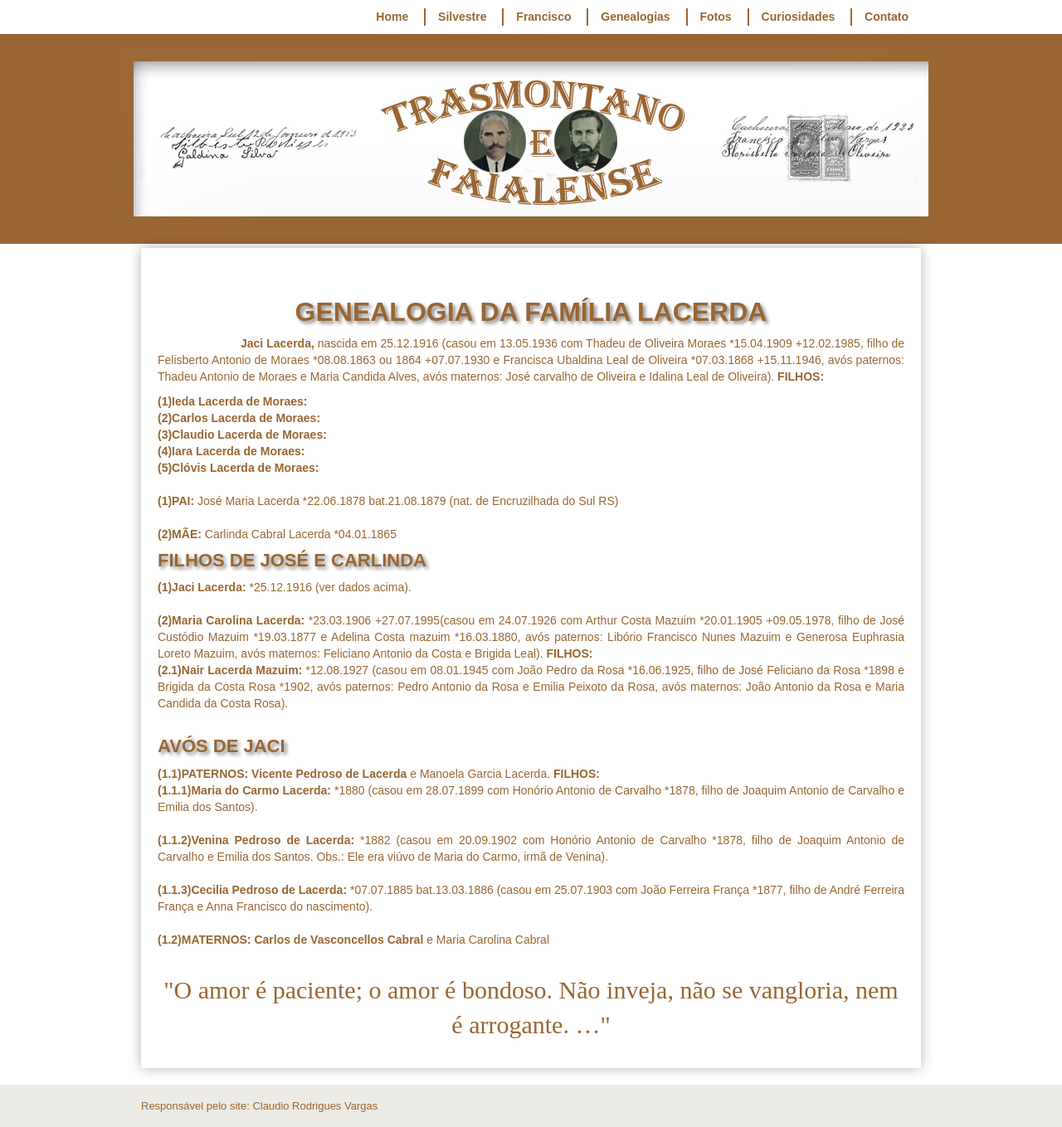
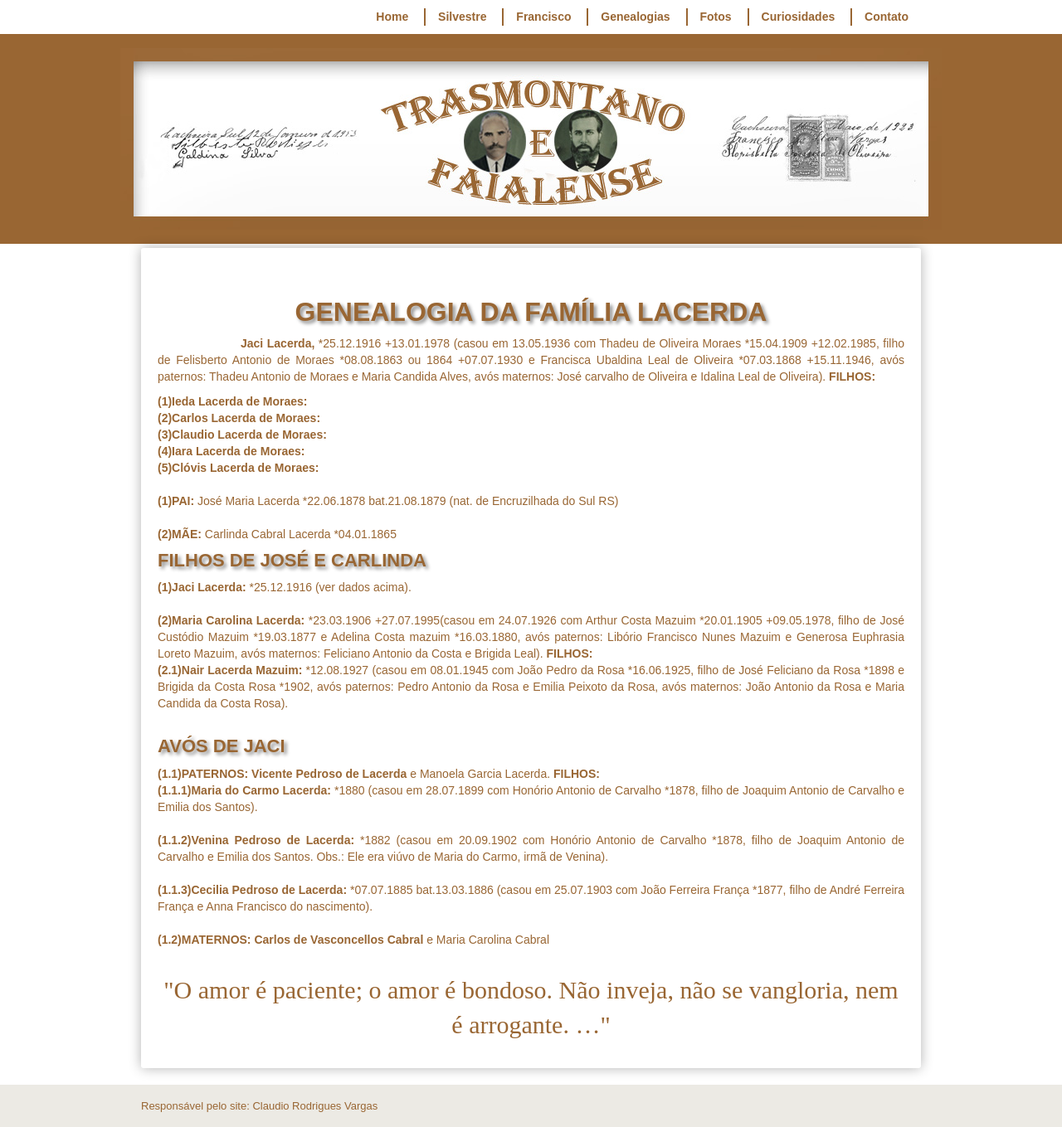
Before and after one commit to claudiovargas1955/claudiovargas1955.github.io, a Jekyll site: the page built from _pages/familia-lacerda.html, in a window 1280 px wide. Shown: the whole page at 83% size. Built offline with Jekyll 4.4.1, drawn with Linux system fonts in a browser that asks for light colours; some web fonts are replaced.

Commit message:
Update familia-lacerda.html

```diff
--- a/_pages/familia-lacerda.html
+++ b/_pages/familia-lacerda.html
@@ -95,10 +95,10 @@ details[open] summary {color:#996633;
 </style>
 
 <h1>GENEALOGIA DA FAMÍLIA LACERDA</h1>
-<b><p style="text-indent:100px";/>Jaci Lacerda, </b>nascida em 25.12.1916 (casou em 13.05.1936 com Thadeu de Oliveira Moraes *15.04.1909
-+12.02.1985, filho de Felisberto Antonio de Moraes *08.08.1863 ou 1864 +07.07.1930 e Francisca Ubaldina Leal de Oliveira *07.03.1868
-+15.11.1946, avós paternos: Thadeu Antonio de Moraes e Maria Candida Alves, avós maternos: José carvalho de Oliveira e Idalina Leal de
-Oliveira). <b>FILHOS: </b><br>
+<b><p style="text-indent:100px";/>Jaci Lacerda, </b>*25.12.1916 +13.01.1978 (casou em 13.05.1936 com Thadeu de Oliveira Moraes
+*15.04.1909 +12.02.1985, filho de Felisberto Antonio de Moraes *08.08.1863 ou 1864 +07.07.1930 e Francisca Ubaldina Leal de Oliveira
+*07.03.1868 +15.11.1946, avós paternos: Thadeu Antonio de Moraes e Maria Candida Alves, avós maternos: José carvalho de Oliveira e
+Idalina Leal de Oliveira). <b>FILHOS: </b><br>
 <p><b>(1)Ieda Lacerda de Moraes:</b><br>
 <b>(2)Carlos Lacerda de Moraes:</b><br>
 <b>(3)Claudio Lacerda de  Moraes:</b><br>
```
